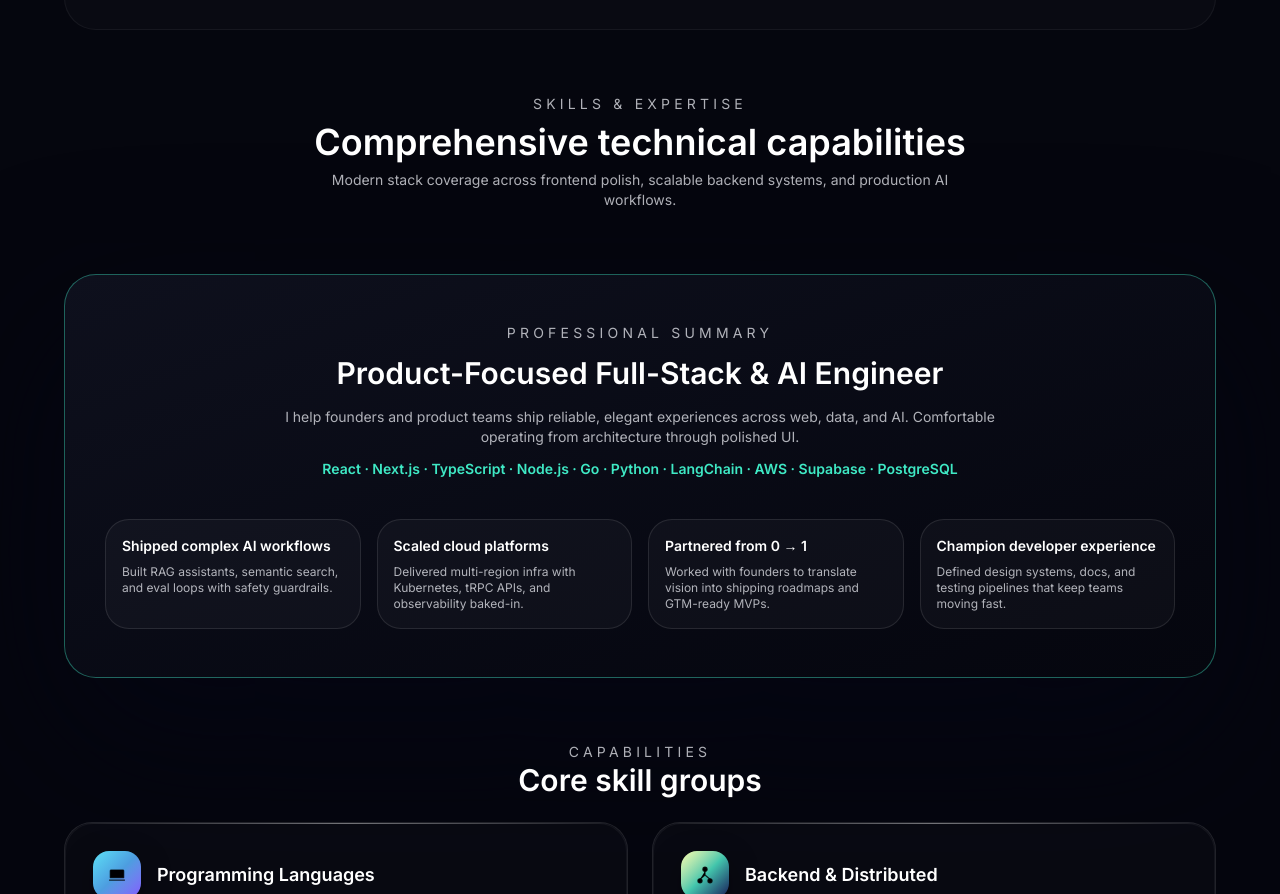
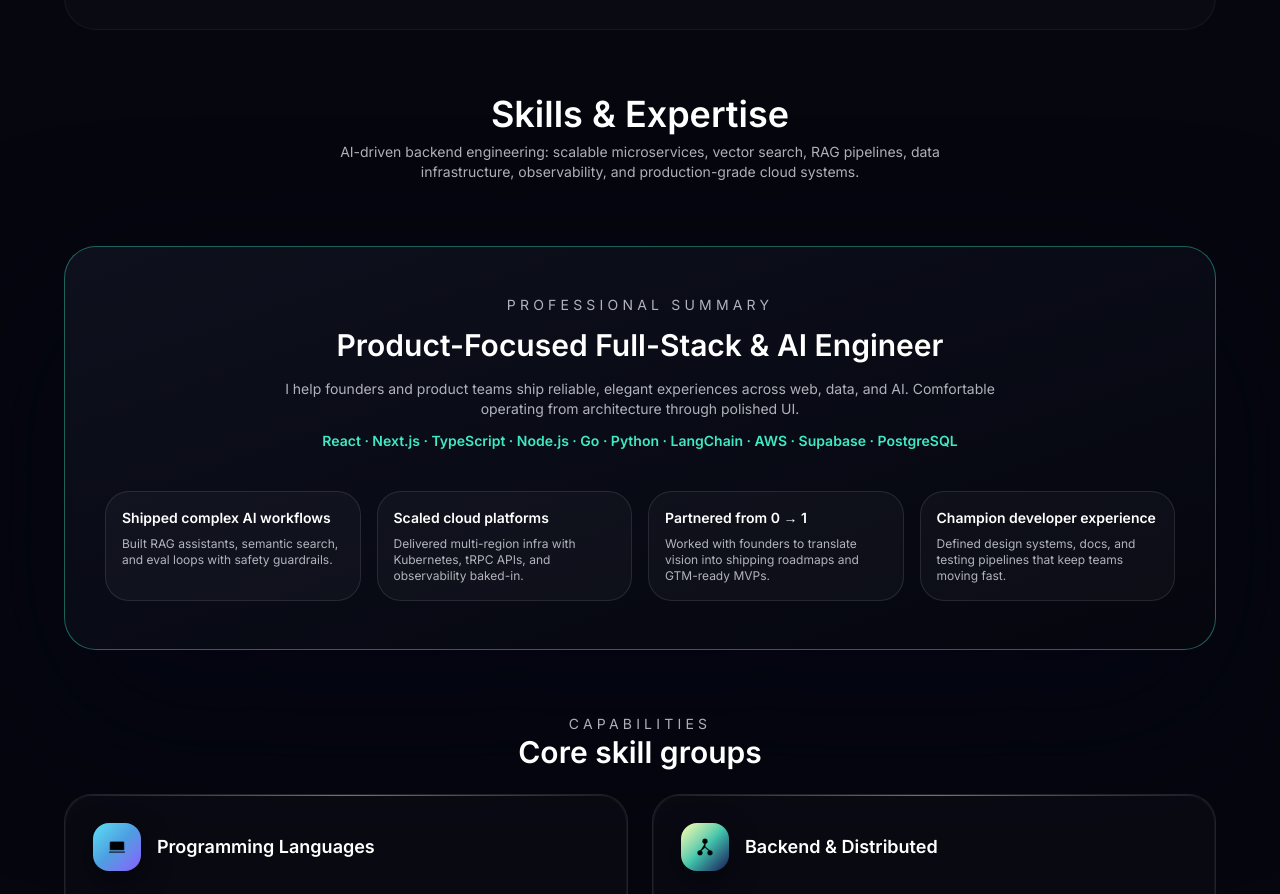
Before and after one commit to CryptoAardvark/Adrian-portfolio, a Next.js app: page / in a window 1280 px wide. Shown: the part 2552-3446 px from the top of the page. Built offline with nearby package versions, Linux system fonts and the light colour scheme.

Commit message:
feat: added skills header content

```diff
--- a/components/skills/SkillsSection.tsx
+++ b/components/skills/SkillsSection.tsx
@@ -11,15 +11,11 @@ export function SkillsSection() {
   return (
     <section className="space-y-16" id="skills">
       <div className="text-center">
-        <p className="text-sm uppercase tracking-[0.3em] text-[var(--text-muted)]">
+        <h2 className="mt-2 text-4xl font-semibold text-white">
           Skills & Expertise
-        </p>
-        <h2 className="mt-2 text-4xl font-semibold text-white">
-          Comprehensive technical capabilities
         </h2>
         <p className="mx-auto mt-2 max-w-2xl text-sm text-[var(--text-muted)]">
-          Modern stack coverage across frontend polish, scalable backend
-          systems, and production AI workflows.
+          AI-driven backend engineering: scalable microservices, vector search, RAG pipelines, data infrastructure, observability, and production-grade cloud systems.
         </p>
       </div>
       <SkillsSummary summary={skillsSummary} />
```
